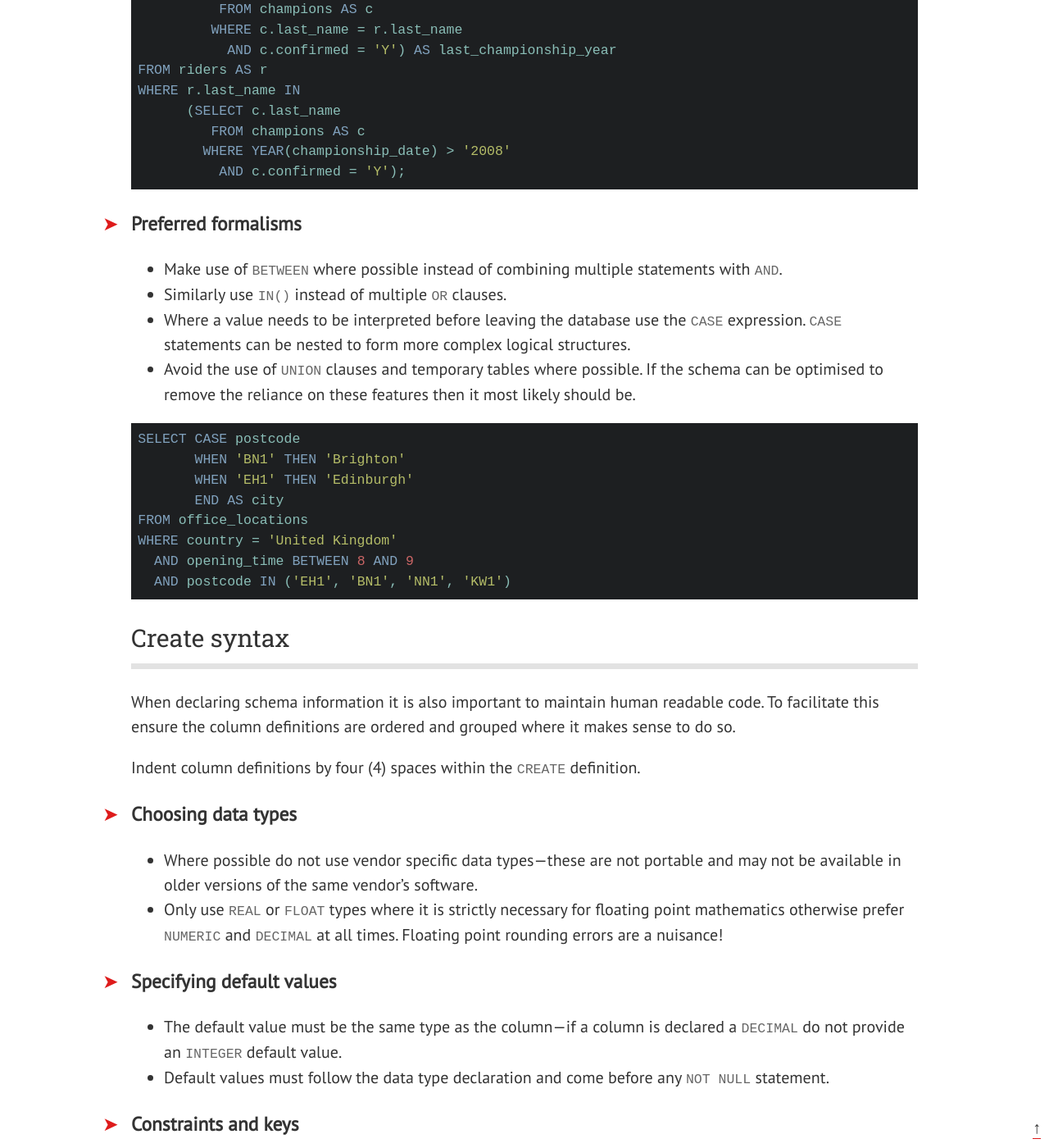
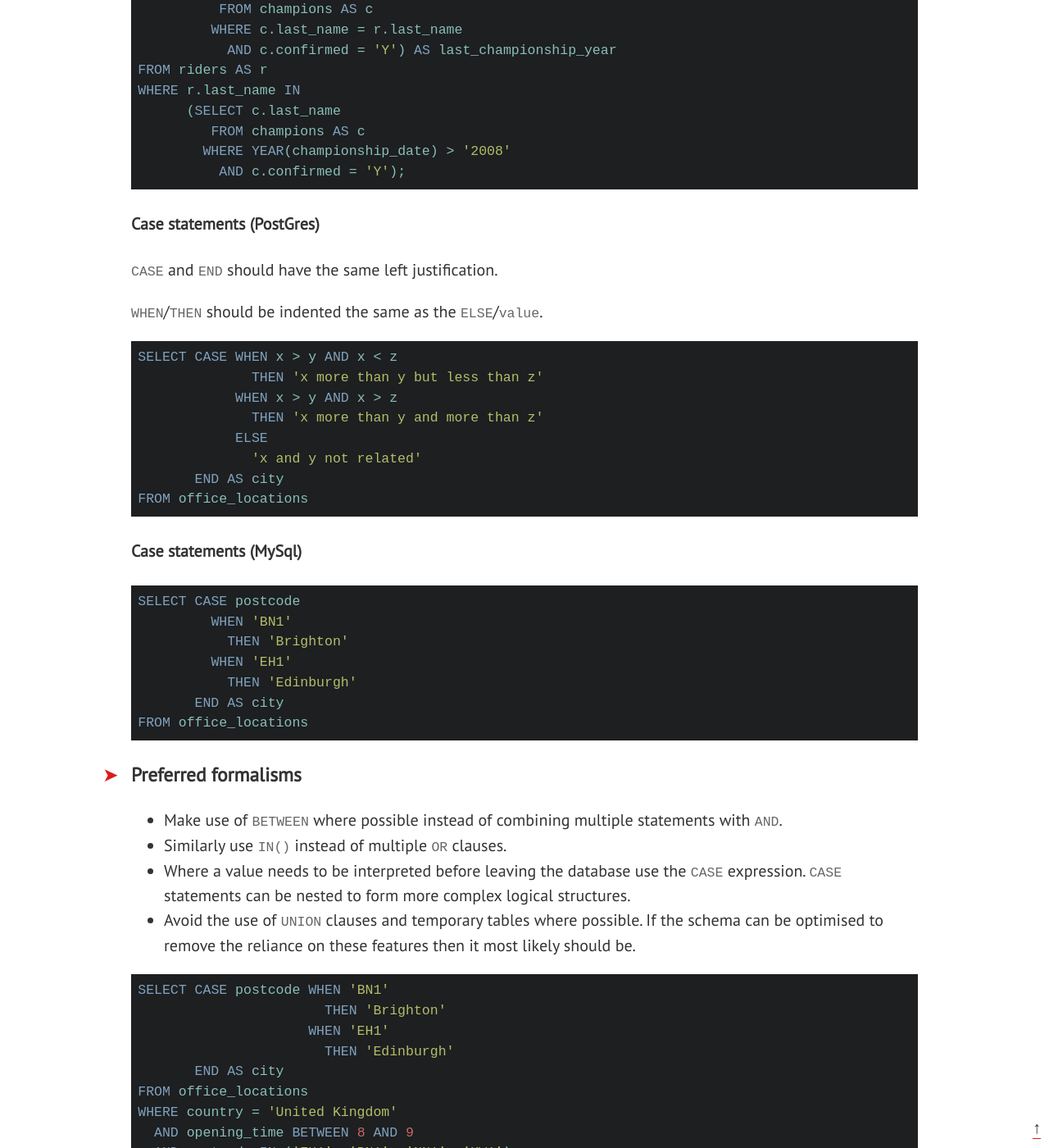
Before and after one commit to treffynnon/sqlstyle.guide, a Jekyll site: the page built from index.md, in a window 1280 px wide and 1400 px high, scrolled down 7054 px. Shown: the whole window at 82% size. Built offline with Jekyll 4.4.1, drawn with Linux system fonts in a browser that asks for light colours; nearby versions of some CDN libraries; some web fonts are replaced; comment, search, counter and statistics services are not loaded.

Commit message:
Add case statements section

````diff
--- a/_includes/sqlstyle.guide.md
+++ b/_includes/sqlstyle.guide.md
@@ -280,6 +280,35 @@ WHERE r.last_name IN
           AND c.confirmed = 'Y');
 ```
 
+#### Case statements (PostGres)
+
+`CASE` and `END` should have the same left justification.
+
+`WHEN`/`THEN` should be indented the same as the `ELSE`/`value`.
+
+```sql
+SELECT CASE WHEN x > y AND x < z
+              THEN 'x more than y but less than z'
+            WHEN x > y AND x > z
+              THEN 'x more than y and more than z'
+            ELSE
+              'x and y not related'
+       END AS city
+FROM office_locations
+```
+
+#### Case statements (MySql)
+
+```sql
+SELECT CASE postcode
+         WHEN 'BN1'
+           THEN 'Brighton'
+         WHEN 'EH1'
+           THEN 'Edinburgh'
+       END AS city
+FROM office_locations
+```
+
 ### Preferred formalisms
 
 * Make use of `BETWEEN` where possible instead of combining multiple statements
@@ -292,9 +321,10 @@ WHERE r.last_name IN
   likely should be.
 
 ```sql
-SELECT CASE postcode
-       WHEN 'BN1' THEN 'Brighton'
-       WHEN 'EH1' THEN 'Edinburgh'
+SELECT CASE postcode WHEN 'BN1'
+                       THEN 'Brighton'
+                     WHEN 'EH1'
+                       THEN 'Edinburgh'
        END AS city
 FROM office_locations
 WHERE country = 'United Kingdom'
````
